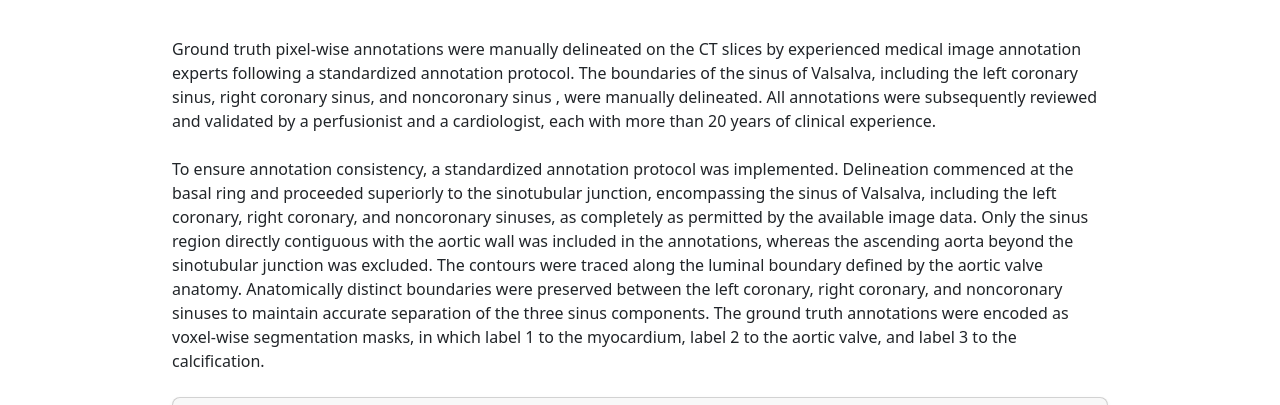
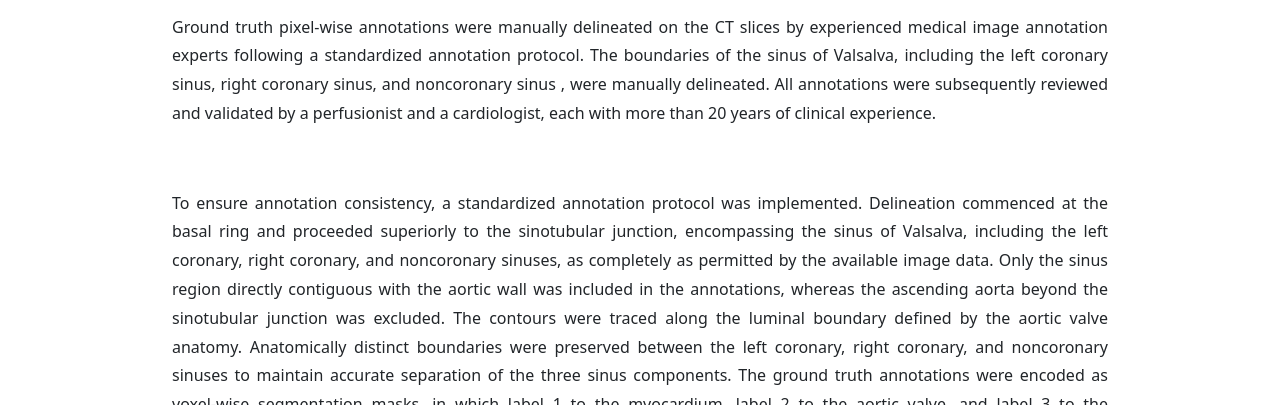
Before and after one commit to TRTUZ8/M-WHS-100, a plain HTML site: page index.html in a window 1280 px wide. Shown: the part 330-735 px from the top of the page. Drawn offline with Linux system fonts and the light colour scheme.

Commit message:
update pricing.css

```diff
--- a/images/pricing.css
+++ b/images/pricing.css
@@ -9,3 +9,13 @@ body {
 .pricing-header {
   max-width: 700px;
 }
+.justified-text {
+  text-align: justify;
+  text-justify: inter-word;
+  line-height: 1.8;
+}
+
+.justified-text p {
+  text-align: justify;
+  margin-bottom: 2rem;
+}
--- a/index.html
+++ b/index.html
@@ -191,13 +191,15 @@
         </div>
 
         <div class="justified-text">
-          <br>
+          <p>
 Ground truth pixel-wise annotations were manually delineated on the CT slices by experienced medical image annotation experts
 following a standardized annotation protocol. The boundaries of the sinus of Valsalva, including the left coronary sinus, right coronary sinus, and noncoronary sinus
-, were manually delineated. All annotations were subsequently reviewed and validated by a perfusionist and a cardiologist, each with more than 20 years of clinical experience.
-          <br><br>
+, were manually delineated. All annotations were subsequently reviewed and validated by a perfusionist and a cardiologist, each with more than 20 years of clinical experience.          <br>
+</p>
+<br>
+<p>
 To ensure annotation consistency, a standardized annotation protocol was implemented. Delineation commenced at the basal ring and proceeded superiorly to the sinotubular junction, encompassing the sinus of Valsalva, including the left coronary, right coronary, and noncoronary sinuses, as completely as permitted by the available image data. Only the sinus region directly contiguous with the aortic wall was included in the annotations, whereas the ascending aorta beyond the sinotubular junction was excluded. The contours were traced along the luminal boundary defined by the aortic valve anatomy. Anatomically distinct boundaries were preserved between the left coronary, right coronary, and noncoronary sinuses to maintain accurate separation of the three sinus components. The ground truth annotations were encoded as voxel-wise segmentation masks, in which label 1 to the myocardium, label 2 to the aortic valve, and label 3 to the calcification.          <br><br>
-
+</p>
 
         </div>
       </header>
```
